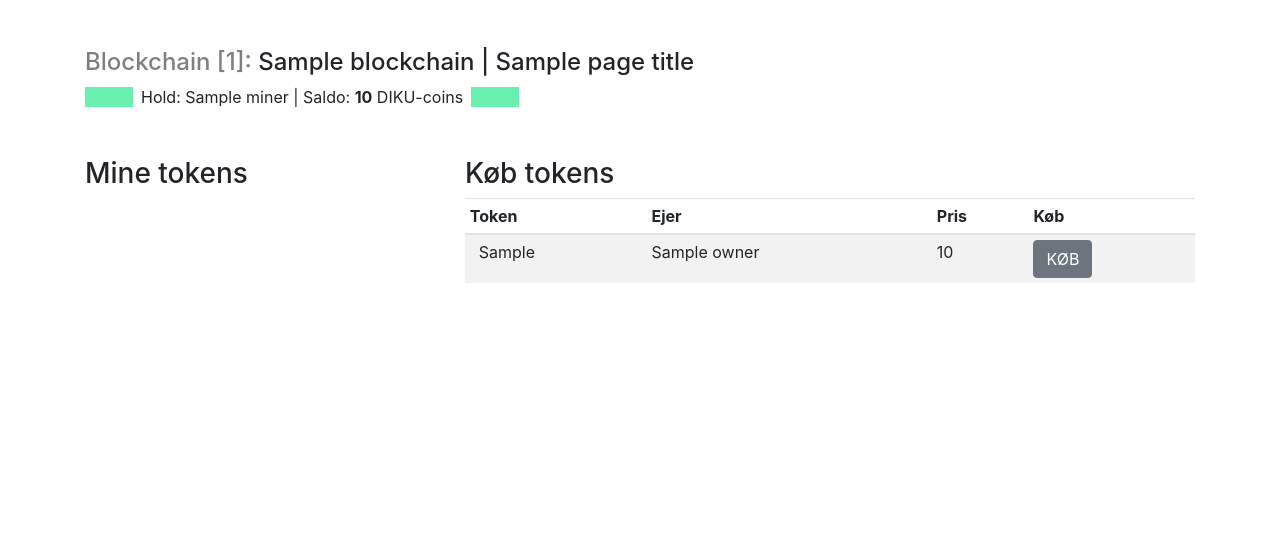
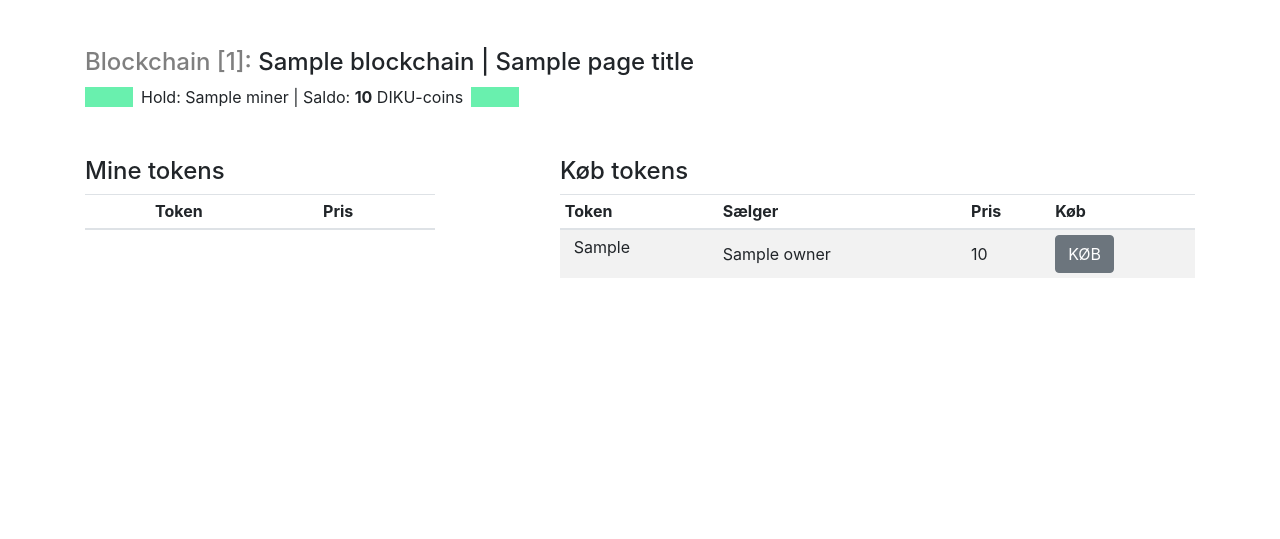
Before and after one commit to DatalogiForAlle/blockchain-sim, a Django app: template bcsim/templates/bcsim/market.html in a window 1280 px wide. Shown: the part 56-595 px from the top of the page. Run offline with Django 3.2, Linux system fonts and the light colour scheme; tables that the repository leaves empty hold one stand-in row (values such as "Sample post"); the template is opened without the code that fills it: values that come from a table or form of the project are taken from there, most other values are stand-ins (such as "Sample title", 1, 10 or a date in 2020); data that the repository does not hold is empty; some libraries are stand-ins or nearby versions.

Commit message:
improved market interface

```diff
--- a/bcsim/forms.py
+++ b/bcsim/forms.py
@@ -125,14 +125,14 @@ class LoginForm(forms.Form):
 
 
 class TokenPriceForm(forms.Form):
-    price = forms.IntegerField(label="Pris")
+    price = forms.IntegerField(widget=forms.NumberInput(attrs={'style': ''}), label = "")
 
     def clean_price(self):
-        max_price = 10**6
+        max_price = 9999
         price = self.cleaned_data['price']
         if price < 1:
             raise forms.ValidationError(
-                'Prisen skal være mindst 1.')
+                'Prisen skal være mindst 1')
         elif price > max_price:
             raise forms.ValidationError(
                 f'Prisen kan ikke være større end {max_price}')
--- a/bcsim/models.py
+++ b/bcsim/models.py
@@ -24,11 +24,11 @@ class Blockchain(models.Model):
     created_at = models.DateTimeField(auto_now_add=True)
     is_paused = models.BooleanField(default=False)
 
-    # Class constans
+    # Class constants
     MINER_REWARD = 100
     BANK_TOKEN_PRICE = 150
     NUM_INITIAL_TRANSACTIONS_PR_MINER = 2
-    NUM_TOKENS_FOR_SALE_IN_BANK = 3
+    NUM_TOKENS_FOR_SALE_IN_BANK_AT_ALL_TIMES = 3
 
     class Type(models.IntegerChoices):
         HAS_NO_TOKENS = 1, ('Uden NFT-marked')
@@ -163,9 +163,7 @@ class Miner(models.Model):
         return f"{self.name}"
 
     def save(self, *args, **kwargs):
-        """
-        Set unique custom id for miner before creating a new blockchain object
-        """
+        """ Set unique id and miner_num for miner before creating a new miner object """
         if not self.id:
             # we are creating a new miner (not updating an existing miner)
             self.id = new_unique_miner_id()
@@ -322,20 +320,16 @@ class Transaction(models.Model):
 
     def is_valid(self):
 
-        # Buyer has enough money
         if not self.buyer.balance >= self.amount:
             return False, "Køberen har ikke penge nok"
 
-        # Seller owns the token
         if not self.token.owner == self.seller:
             return False, "Sælgeren ejer ikke længere tokenet"
 
-        # Token er til salg
         if not self.token.in_queue_for_initial_transaction():
             if not self.token.price:
                 return False, "Tokenet er ikke til salg"
 
-        # Transaction is in proces
         if self.processed:
             return False, "Transaktionen er allerede behandlet"
 
--- a/bcsim/templates/bcsim/market.html
+++ b/bcsim/templates/bcsim/market.html
@@ -9,53 +9,74 @@
 {% include 'bcsim/page_header.html' %}
 
 <div class="row mt-5">
-    <div class="col-4">
-        <h3>Mine tokens</h3>
+    <div class="col-12 col-lg-4">
+        <h4>Mine tokens</h4>
         <div class="table-responsive mb-5">
-            <table class="table table-sm table-striped">
+            <table class="table table-sm table-striped text-center">
+                <thead>
+                    <tr>
+                        <th>Token</th>
+                        <th>Pris</th>
+                        <th></th>
+                    </tr>
+                </thead>
                 {% if my_tokens.count > 0  %}
+                    <tbody>
                     {% for token in my_tokens %}
                         {% if token.owner == miner %}
-                            <div class="d-flex">
-                                <div class="mr-2">{{ token.small_svg|safe}}&nbsp&nbsp</div>
+                            <tr>
+                                <td>{{ token.small_svg|safe}}</td>
                                     {% if token.price %}
+                                    <td class="align-middle">
                                         {{ token.price }}
+                                    </td>
                                     {% else %}
-                                    <form action="{% url 'bcsim:market' %}" method="POST">
+                                    <td class="align-middle">
+                                        <form class="pl-3" action="{% url 'bcsim:market' %}" method="POST" id="price_form_{{ token.id }}">
                                             {% csrf_token %}
                                             {{ forms|get_item:token.id|crispy }}
                                             <input type="hidden" name="token_id" value="{{ token.id }}">
-                                        <button class="btn btn-secondary">Sæt til salg</button>
                                         </form>
+                                    </td>
                                     {% endif %}
-                            </div>
+                                </td>
+                                <td class="mt-2">
+                                    {% if not token.price %}
+                                        <button class="btn btn-secondary text-nowrap" type="submit" form="price_form_{{ token.id }}">Sæt til salg</button>
+                                    {% endif %}
+                                </td>
+                            </tr>
                         {% endif %}
                     {% endfor %}
+                    </tbody>
                 {% else %}
                     <i>Du har pt. ingen tokens </i>
                 {% endif %}
             </table>
         </div>
     </div>
-    <div class="col-8">
-        <h3>Køb tokens </h3>
+    <div class="col-0 col-lg-1"></div>
+
+    <div class="col-12 col-lg-7">
+        <h4>Køb tokens</h4>
         <div class="table-responsive">
             <table class="table table-sm table-striped" >
                 <thead>
                     <tr>
                         <th>Token</th>
-                        <th>Ejer</th>
+                        <th>Sælger</th>
                         <th>Pris</th>
                         <th>Køb</th>
                     </tr>
                 </thead>
+                <tbody>
                 {% for token in tokens %}
                     {% if not token.in_queue_for_initial_transaction %}
                         <tr>
                             <td>&nbsp&nbsp{{ token.small_svg|safe}}</td>
-                            <td>{{ token.owner }}</td>
-                            <td>{{ token.price }}</td>
-                            <td>
+                            <td class="align-middle">{{ token.owner }}</td>
+                            <td class="align-middle">{{ token.price }}</td>
+                            <td class="align-middle">
                                 {% if token|miner_can_buy:miner %}
                                     <form action="{% url 'bcsim:buy_token' %}" method="POST">
                                         {% csrf_token %}
@@ -70,6 +91,7 @@
                         </tr>
                     {% endif %}
                 {% endfor %}
+                </tbody>
             </table>
         </div>
     </div>
--- a/bcsim/templates/bcsim/mine.html
+++ b/bcsim/templates/bcsim/mine.html
@@ -93,7 +93,7 @@
 
         <!-- The queue of waiting transactions -->
         {% if blockchain.has_tokens %}
-        <h4 class="mt-5">Kommende transaktioner</h4>
+        <h5 class="mt-5">Kommende transaktioner</h5>
             {% if unprocessed_transactions.count > 1 %}
                 <div class="table-responsive">
                     <table class="table table-sm table-bordered table-striped">
--- a/bcsim/templates/bcsim/participants.html
+++ b/bcsim/templates/bcsim/participants.html
@@ -50,7 +50,7 @@
 </div>
 
 {% if blockchain.has_tokens %}
-    <p>NFT-bankens saldo er <b>{{ blockchain.get_bank.balance }}</b> DIKU-coins.</p>
+    <p>NFT-banken har solgt tokens for i alt <b>{{ blockchain.get_bank.balance }}</b> DIKU-coins.</p>
 {% endif %}
 
 {% endblock content %}
```
Also changed, not shown: bcsim/decorators.py (+20 -3 lines), bcsim/views.py (+13 -13 lines). Lines whose indentation alone changed are shown as unchanged.
